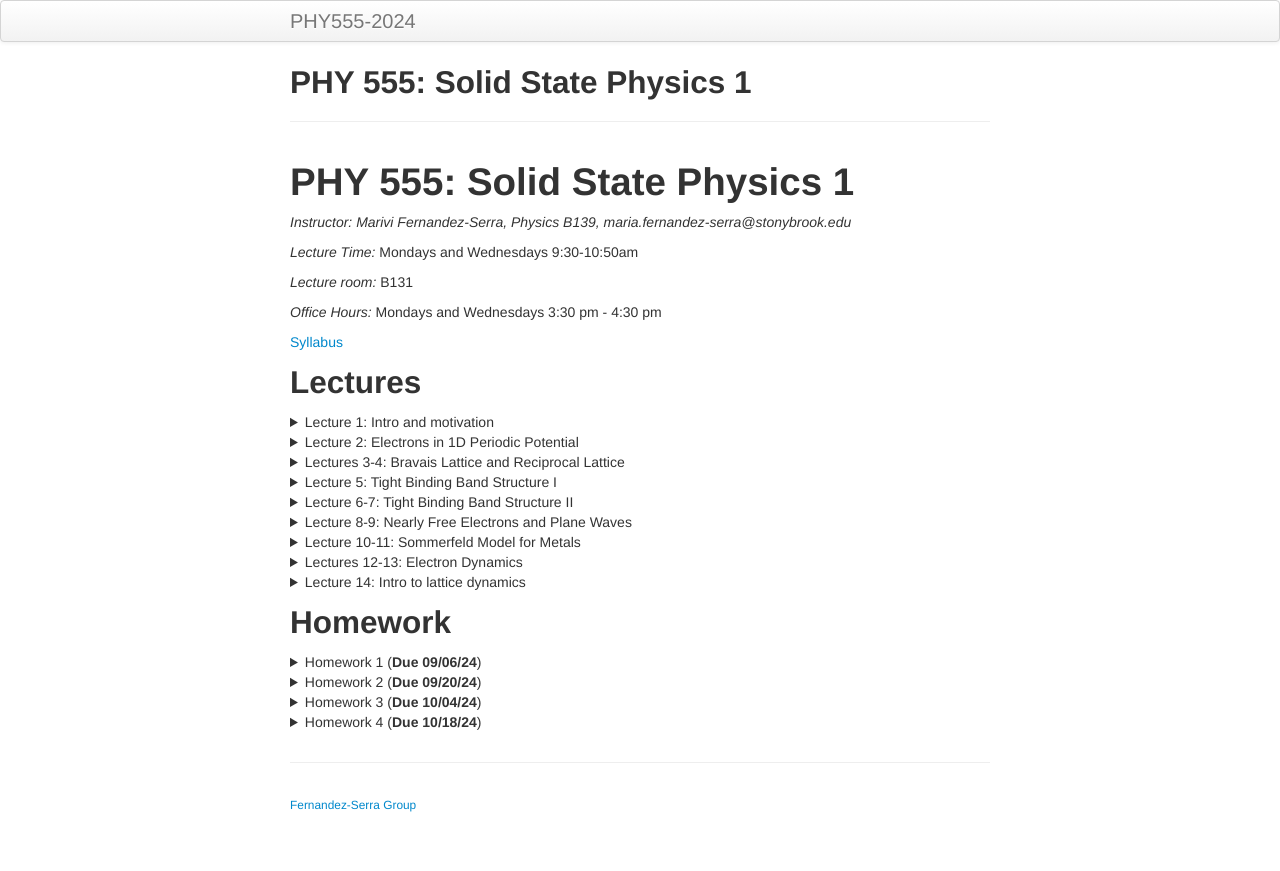
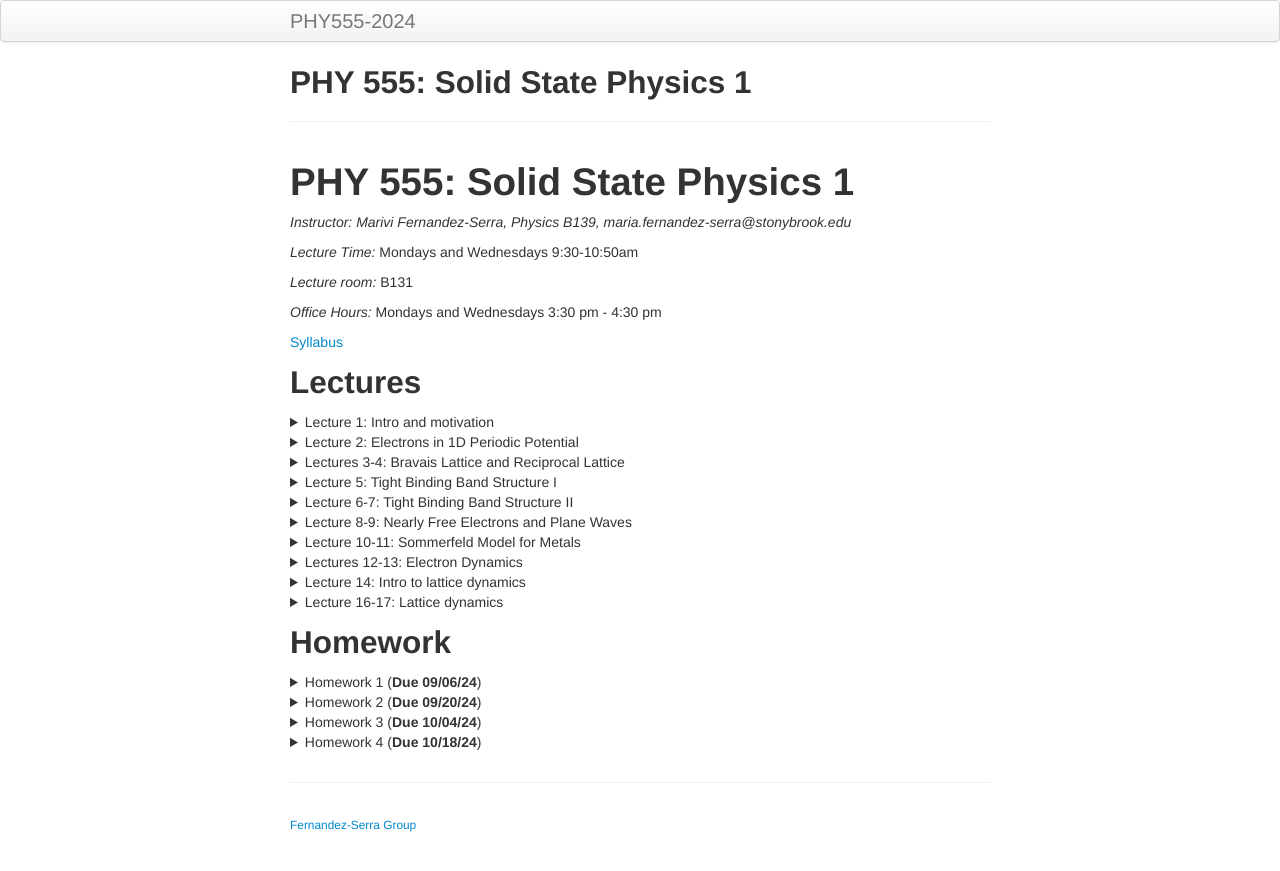
Before and after one commit to marivifs-teaching/PHY555-2024, a Jekyll site: the page built from index.md, in a window 1280 px wide. Shown: the top 871 px of the page. Built offline with Jekyll 4.4.1, drawn with Linux system fonts in a browser that asks for light colours; our own code applies the rules of GitHub Pages for plain Markdown files.

Commit message:
L16 added

```diff
--- a/index.md
+++ b/index.md
@@ -204,6 +204,30 @@ description: Graduate Solid State Physics, PHY 555 Website.
 </ul>
 </details>
 
+<details>
+  <summary>Lecture 16-17: Lattice dynamics</summary>
+
+<ul>
+  <li> <a href="./pages/Lectures/L16/L16-17.pdf" target="_blank" rel="noopener noreferrer">Lecture 16-17 notes</a>  </li>
+   <li> <a href="./pages/Lectures/L16/LatticeDynamicsSlides.pdf" target="_blank" rel="noopener noreferrer">Lecture 16 slides</a>  </li>
+
+      <li> Readings: </li>
+  <ul>
+  <li> Grosso and Parravicini, Grosso and Parravicini, Chapter IX </li>
+  </ul>
+  <ul>
+  <li> Ashcroft and Mermin, Chapter 21, 22</li>
+  </ul>
+  <ul>
+  <li> Cohen and Louie, Chapter 4</li>
+  </ul>
+
+
+
+</ul>
+</details>
+
+
 
 ## Homework
 
```
Also changed, not shown: 3 other files.
